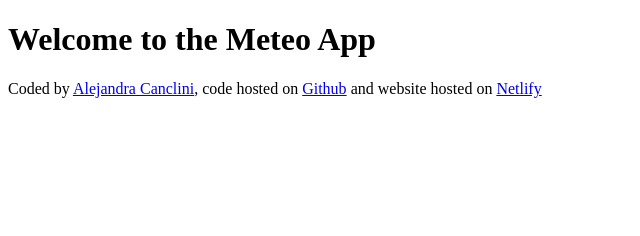
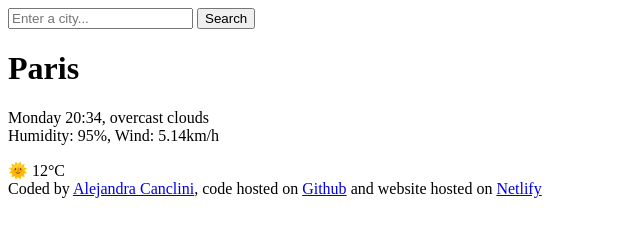
Before and after one commit to malecanclini/meteo, a plain HTML site: page index.html in a window 1280 px wide. Shown: the whole page, without its empty margins (0-640 px from the left). Drawn offline with Linux system fonts and the light colour scheme.

Commit message:
added the html to the project

```diff
--- a/index.html
+++ b/index.html
@@ -6,7 +6,23 @@
     <title>Meteo App</title>
 </head>
 <body>
-    <h1>Welcome to the Meteo App</h1>
+<header>
+    <form>
+        <input type="search" placeholder="Enter a city..." required />
+        <input type="submit" value="Search"/>
+    </form>
+</header>
+<main>
+    <div>
+    <h1>Paris</h1>
+    <p>
+        Monday 20:34, overcast clouds
+        <br/>
+        Humidity: 95%, Wind: 5.14km/h
+    </p>
+    </div>
+    <div>🌞 12°C</div>
+</main>
     <footer>
         Coded by
         <a href="https://github.com/malecanclini" target="_blank"> Alejandra Canclini</a>, code hosted on
```
